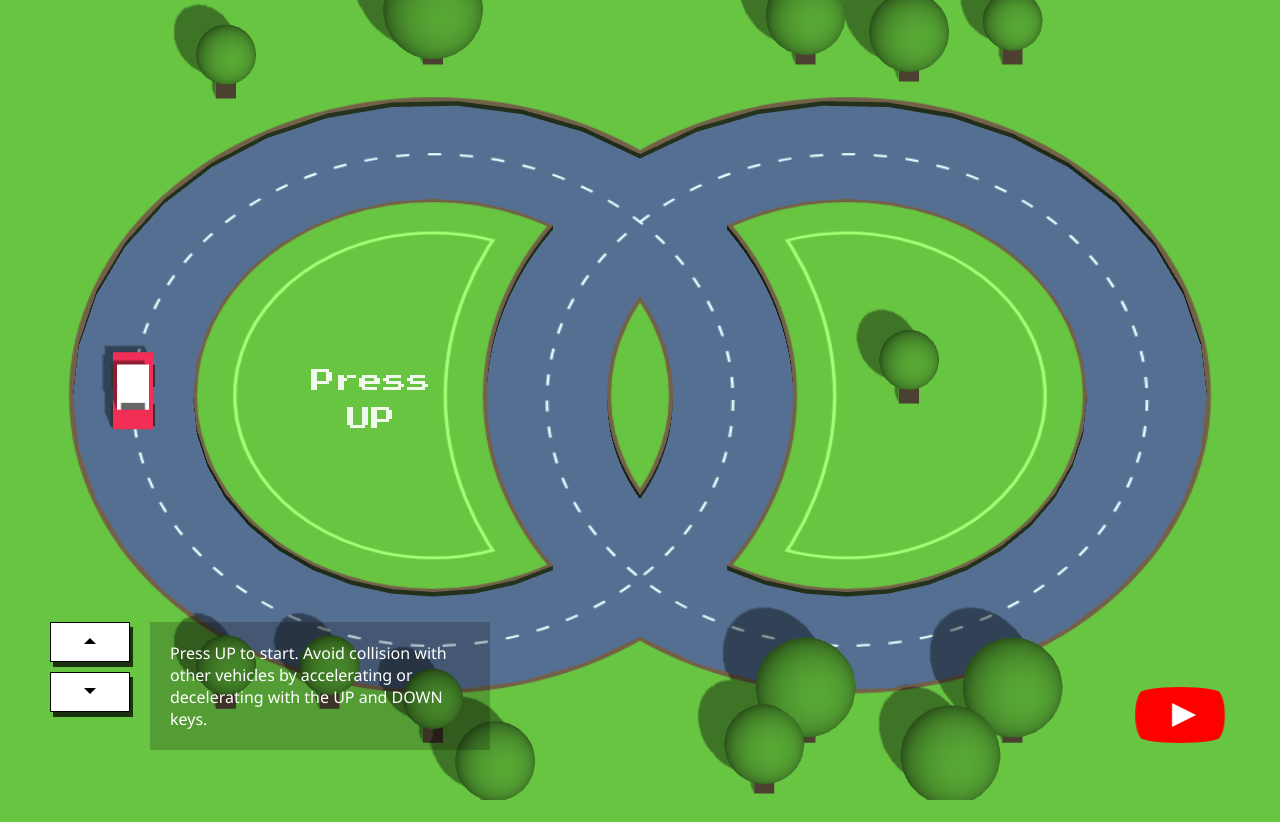
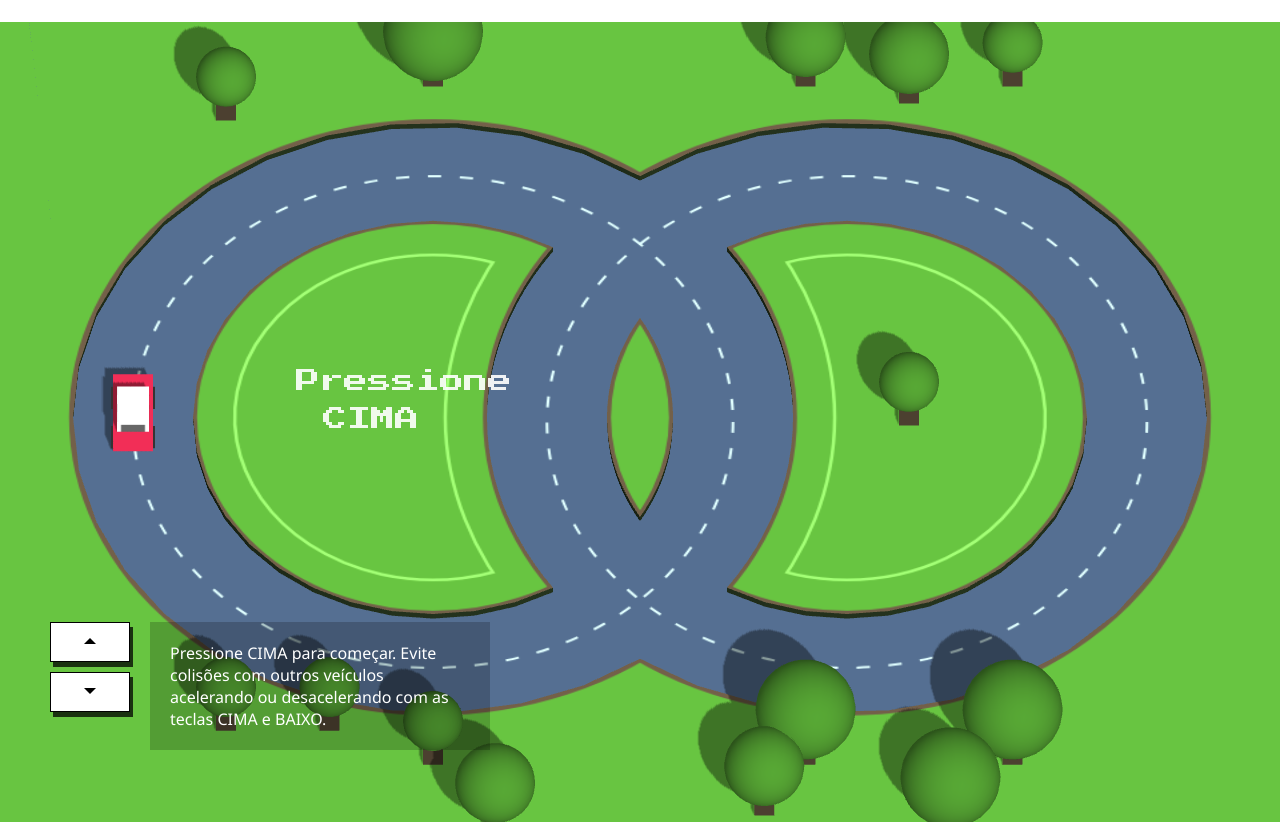
Before and after one commit to talysonxx/projeto-expofadesa, a PHP site: page /games/Traffic_Run/index.html in a window 1280 px wide. Before the commit the page ends 800 px from the top, so only its background shows below. Run offline with PHP 8.4, Linux system fonts and the light colour scheme.

Commit message:
Aceita pererecudo

```diff
--- a/games/Traffic_Run/index.html
+++ b/games/Traffic_Run/index.html
@@ -4,12 +4,12 @@
     <meta charset="UTF-8">
     <meta http-equiv="X-UA-Compatible" content="IE=edge">
     <meta name="viewport" content="width=device-width, initial-scale=1.0">
-    <title>Document</title>
+    <title>Circle Traffic</title>
     <link  rel="stylesheet" href="style.css" />
     <link rel="stylesheet" href="https://cdnjs.cloudflare.com/ajax/libs/font-awesome/5.15.3/css/all.min.css" />
 </head>
 <body>
-    <div id="score">Press UP</div>
+    <div id="score">Aperte CIMA!!</div>
     <div id="controls">
         <div id="buttons">
             <button id="accelerate">
@@ -28,34 +28,24 @@
             </button>
         </div>
         <div id="instructions">
-            Press UP to start. Avoid collision with other vehicles by accelerating
-            or decelerating with the UP and DOWN keys.
+            Pressione CIMA para começar. Evite colisões com outros
+            veículos acelerando ou desacelerando com as teclas CIMA e BAIXO.
         </div>
     </div>
 
     <div id="results">
         <div class="content">
-            <h1>You hit another vehicle</h1>
-            <p>To reset the game press R</p>
+            <h1>Você bateu em um carro!!</h1>
+            <p>Aperte R para reiniciar.</p>
 
-            <a id="result-youtube" target="_blank" href="https://youtu.be/JhgBwJn1bQw">
-                <div class="youtube"></div>
-                <span>Learn how to build this game with Three.js on YouTube</span>
-            </a>
 
-            <p>
-                Follow me
-                <a href="https://twitter.com/HunorBorbely" , target="_blank">@HunorBorbely</a>
-            </p>
         </div>
     </div>
 
-    <a id="youtube-main" class="youtube" target="_blank" href="https://youtu.be/JhgBwJn1bQw">
+    <a id="youtube-main" class="youtube" target="_blank" href="">
         <span>Learn Three.js</span>
     </a>
-    <div id="youtube-card">
-        Learn Three.js while building this game on YouTube
-    </div>
+
     <script src="https://cdnjs.cloudflare.com/ajax/libs/three.js/r128/three.min.js" integrity="sha512-dLxUelApnYxpLt6K2iomGngnHO83iUvZytA3YjDUCjT0HDOHKXnVYdf3hU4JjM8uEhxf9nD1/ey98U3t2vZ0qQ==" crossorigin="anonymous" referrerpolicy="no-referrer"></script>
     <script src="script.js"></script>
 </body>
--- a/games/Traffic_Run/script.js
+++ b/games/Traffic_Run/script.js
@@ -78,12 +78,11 @@
 const resultsElement = document.getElementById("results");
 const accelerateButton = document.getElementById("accelerate");
 const decelerateButton = document.getElementById("decelerate");
-const youtubeLogo = document.getElementById("youtube-main");
+
 
 setTimeout(() => {
   if (ready) instructionsElement.style.opacity = 1;
   buttonsElement.style.opacity = 1;
-  youtubeLogo.style.opacity = 1;
 }, 4000);
 
 // Initialize ThreeJs
@@ -152,7 +151,7 @@
   // Reset position and score
   playerAngleMoved = 0;
   score = 0;
-  scoreElement.innerText = "Press UP";
+  scoreElement.innerText = "Pressione CIMA";
 
   // Remove other vehicles
   otherVehicles.forEach((vehicle) => {
@@ -188,7 +187,6 @@
     scoreElement.innerText = 0;
     buttonsElement.style.opacity = 1;
     instructionsElement.style.opacity = 0;
-    youtubeLogo.style.opacity = 1;
     renderer.setAnimationLoop(animation);
   }
 }
--- a/games/Traffic_Run/style.css
+++ b/games/Traffic_Run/style.css
@@ -78,31 +78,6 @@
   border-radius: 20px;
 }
 
-#result-youtube {
-  display: flex;
-  background-color: white;
-  padding: 20px;
-  color: black;
-  text-decoration: none;
-  cursor: pointer;
-}
-
-#result-youtube span {
-  margin-top: 5px;
-  margin-left: 20px;
-}
-
-.youtube,
-#youtube-card {
-  display: none;
-  color: black;
-}
-
-#youtube-main {
-  opacity: 0;
-  transition: opacity 2s;
-}
-
 @media (min-height: 425px) {
   #score {
     font-size: 1.5em;
@@ -112,76 +87,4 @@
   #controls {
     display: flex;
   }
-
-  /** Youtube logo by https://codepen.io/alvaromontoro */
-  .youtube {
-    z-index: 50;
-    width: 100px;
-    min-width: 100px;
-    height: 70px;
-    position: fixed;
-    bottom: 50px;
-    right: 50px;
-    transform: scale(0.8);
-    transition: transform 0.5s;
-    display: block;
-    background: red;
-    border-radius: 50% / 11%;
-  }
-
-  #results .youtube {
-    position: relative;
-    right: 0;
-    bottom: 0;
-  }
-
-  .youtube:hover,
-  .youtube:focus {
-    transform: scale(0.9);
-    color: black;
-  }
-
-  .youtube::before {
-    content: "";
-    display: block;
-    position: absolute;
-    top: 7.5%;
-    left: -6%;
-    width: 112%;
-    height: 85%;
-    background: red;
-    border-radius: 9% / 50%;
-  }
-
-  .youtube::after {
-    content: "";
-    display: block;
-    position: absolute;
-    top: 20px;
-    left: 40px;
-    width: 45px;
-    height: 30px;
-    border: 15px solid transparent;
-    box-sizing: border-box;
-    border-left: 30px solid white;
-  }
-
-  .youtube span {
-    font-size: 0;
-    position: absolute;
-    width: 0;
-    height: 0;
-    overflow: hidden;
-  }
-
-  .youtube:hover + #youtube-card {
-    z-index: 49;
-    display: block;
-    position: fixed;
-    bottom: 42px;
-    width: 300px;
-    background-color: white;
-    right: 40px;
-    padding: 25px 130px 25px 25px;
-  }
 }
```
Also changed, not shown: games/catalogo.php (+5 -5 lines).
